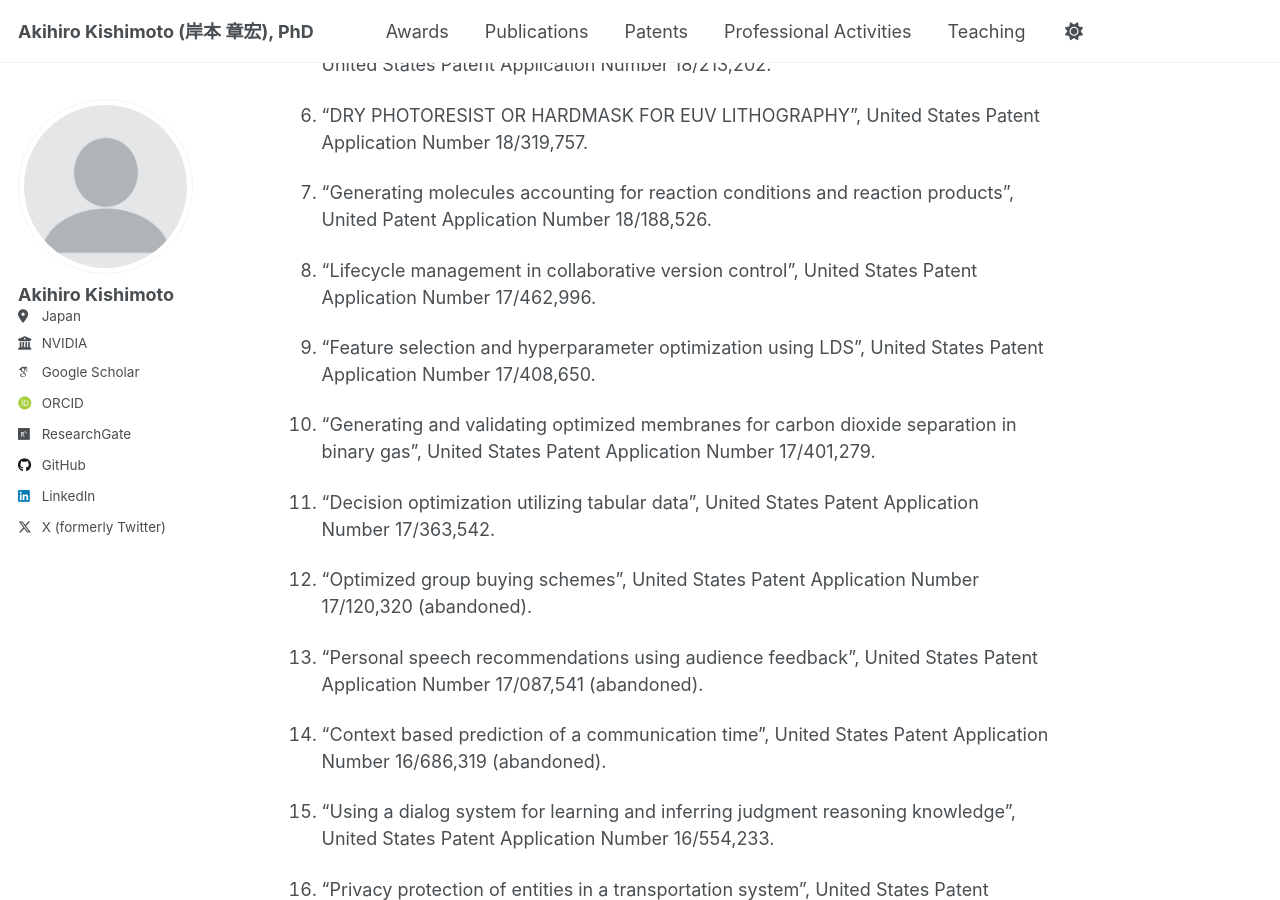
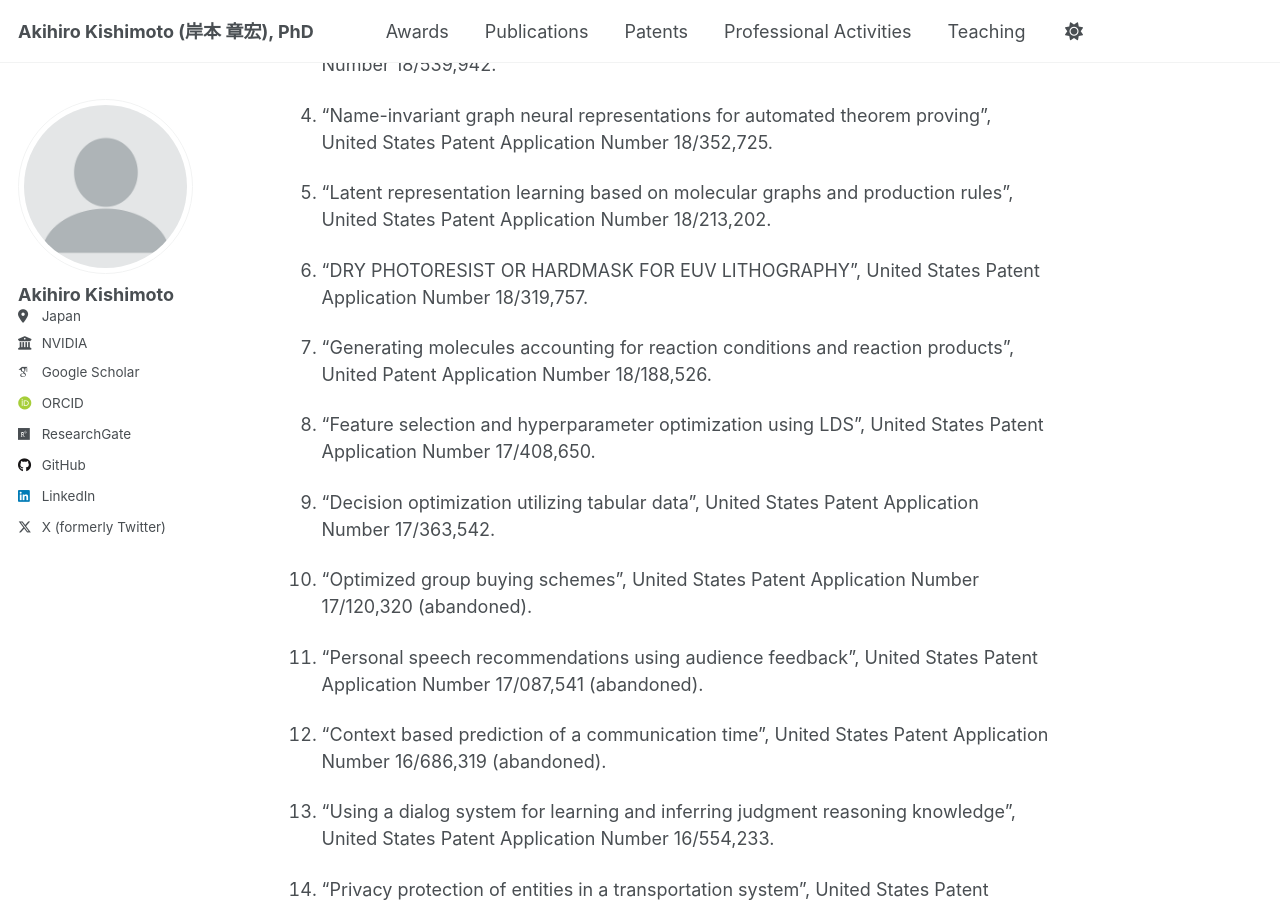
Before and after one commit to kishimoto1974/kishimoto1974.github.io, a Jekyll site: the page built from _pages/patents.md, in a window 1280 px wide and 900 px high, scrolled down 3766 px. Built offline with Jekyll 4.4.1, drawn with Linux system fonts in a browser that asks for light colours; some web fonts are replaced; some of the changed text lies outside the part shown.

Commit message:
patent list updated

```diff
--- a/_pages/patents.md
+++ b/_pages/patents.md
@@ -114,11 +118,7 @@ You can also find my patents on [my Google Scholar profile](https://scholar.goog
 
 1. "Generating molecules accounting for reaction conditions and reaction products", United Patent Application Number 18/188,526.
 
-1. "Lifecycle management in collaborative version control",  United States Patent Application Number 17/462,996.
-
 1. "Feature selection and hyperparameter optimization using LDS", United States Patent Application Number 17/408,650.
-
-1. "Generating and validating optimized membranes for carbon dioxide separation in binary gas", United States Patent Application Number 17/401,279.
 
 1. "Decision optimization utilizing tabular data", United States Patent Application Number 17/363,542.
 
```
Also changed, not shown: other parts of _pages/patents.md (+4 -0 lines).
